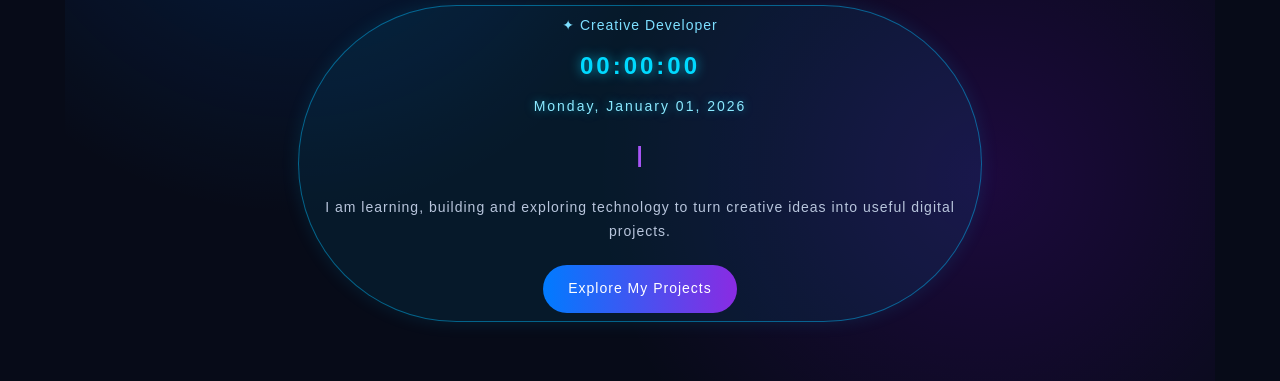
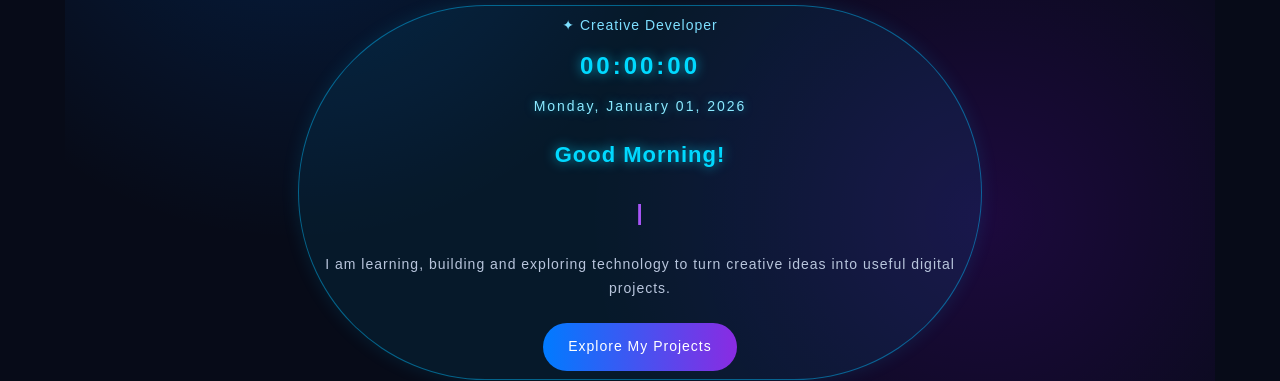
Before and after one commit to mahbubmohammed2610-bit/mahbubmhd.github.io, a plain HTML site: page index.html in a window 1280 px wide. Shown: the part 435-816 px from the top of the page. Drawn offline with Linux system fonts and the light colour scheme.

Commit message:
Update index.html

```diff
--- a/index.html
+++ b/index.html
@@ -275,7 +275,6 @@ footer {
     letter-spacing: 3px;
     text-shadow: 0 0 12px rgba(0, 217, 255, 0.7);
 }
-
 .digital-date {
     color: #8be9ff;
     font-size: 14px;
@@ -283,6 +282,14 @@ footer {
     margin-top: -10px;
     margin-bottom: 18px;
     text-shadow: 0 0 8px rgba(0, 217, 255, 0.5);
+}
+
+.live-greeting {
+    color: #00d9ff;
+    font-size: 22px;
+    font-weight: bold;
+    margin: 10px 0 20px;
+    text-shadow: 0 0 12px rgba(0, 217, 255, 0.7);
 }
 .typing-text {
     color: #00bfff;
@@ -359,11 +366,13 @@ footer {
 <div class="digital-clock" id="digitalClock">
     00:00:00
 </div>
-
 <div class="digital-date" id="digitalDate">
     Monday, January 01, 2026
 </div>
 
+<div class="live-greeting" id="liveGreeting">
+    Good Morning!
+</div>
 <p class="typing-text">
     <span id="typing"></span><span class="typing-cursor">|</span>
 </p>
```
